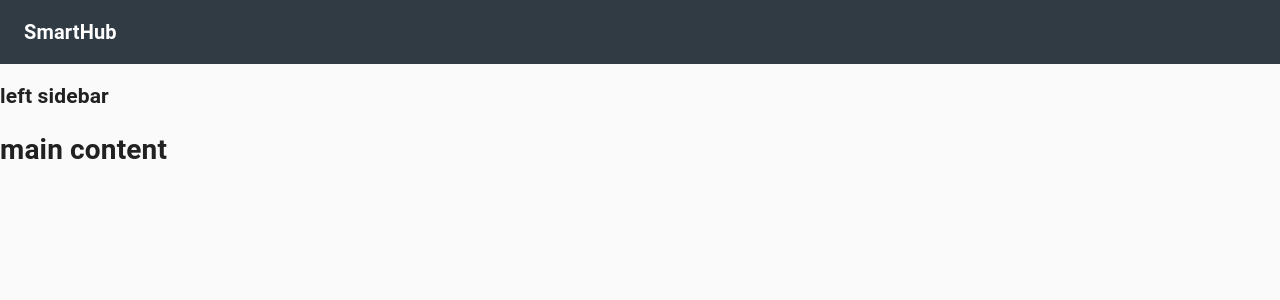
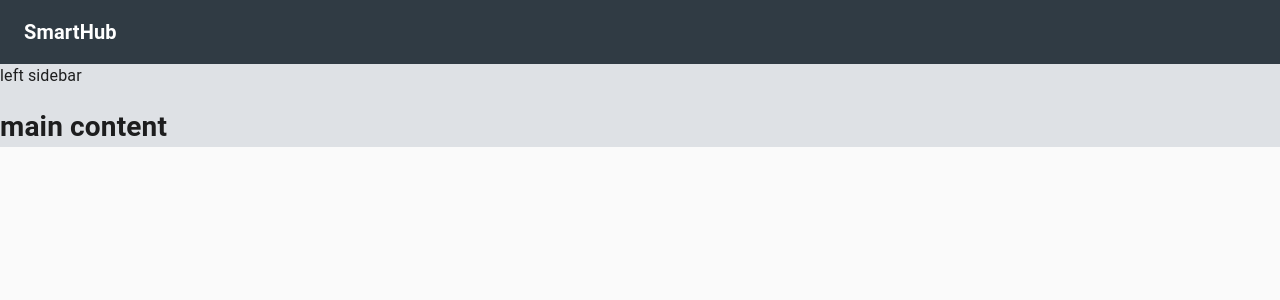
Before and after one commit to MatveevSlavik/SmartHub, a React (Create React App) app: page / in a window 1280 px wide. Shown: the top 300 px of the page. Built offline with nearby package versions, Linux system fonts and the light colour scheme.

Commit message:
Update styles for  wrapper
- add maxwidth for layout
- add root wrapper background

```diff
--- a/src/components/Layout/Layout.js
+++ b/src/components/Layout/Layout.js
@@ -1,13 +1,20 @@
 import React from 'react';
+import { Box, Typography } from '@material-ui/core';
+
 import AppBar from './components/AppBar';
 
+import useStyles from './useStyles';
+
 const Layout = ({ children }) => {
+  const classes = useStyles();
   return (
-    <>
+    <Box className={classes.root}>
       <AppBar />
-      <h2>left sidebar</h2>
-      {children}
-    </>
+      <Box className={classes.layoutWrapper}>
+        <Typography>left sidebar</Typography>
+        {children}
+      </Box>
+    </Box>
   );
 };
 
--- /dev/null
+++ b/src/components/Layout/useStyles.js
@@ -0,0 +1,11 @@
+import { makeStyles } from '@material-ui/core';
+
+export default makeStyles((theme) => ({
+  root: {
+    background: '#dee1e5',
+  },
+  layoutWrapper: {
+    maxWidth: 1440,
+    margin: theme.spacing(0, 'auto'),
+  },
+}));
```
Also changed, not shown: 1 other file (tests, documents, lock files or other folders).
